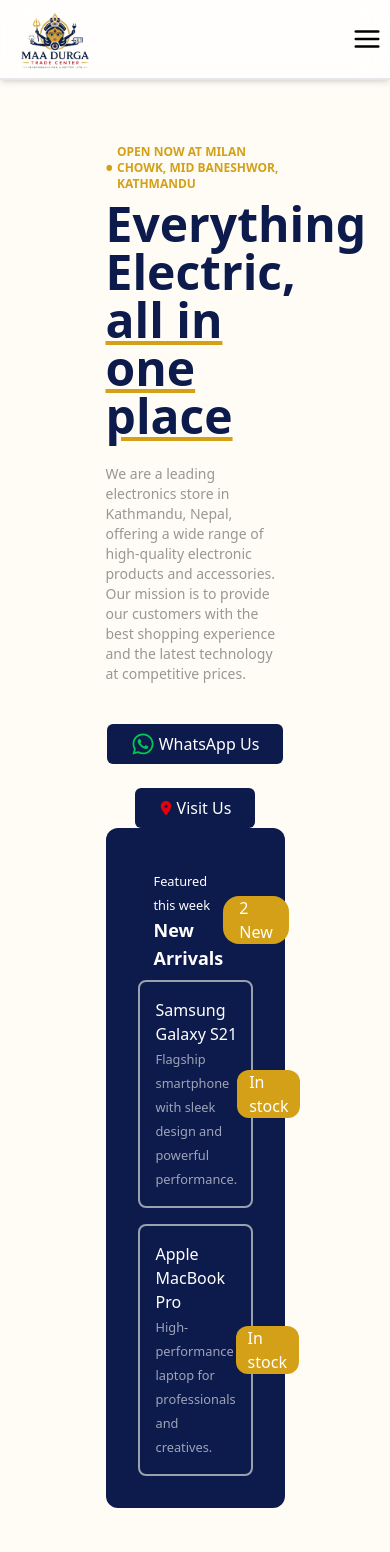
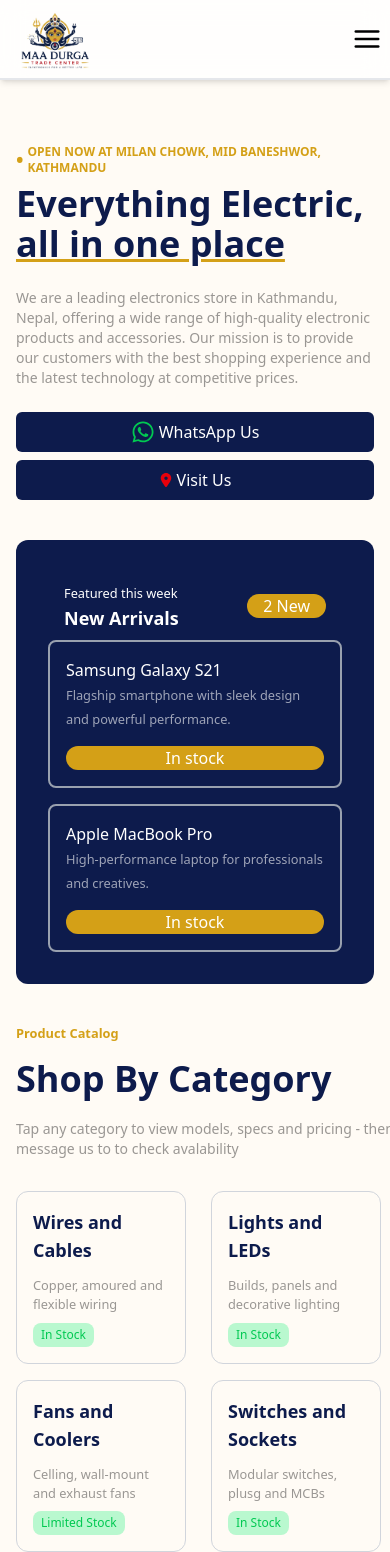
Before and after one commit to Ohmudai/Maa_durga_frontend, a Next.js app: page /home in a window 390 px wide. Before the commit the page ends 1508 px from the top, so only its background shows below. Built offline with nearby package versions, Linux system fonts and the light colour scheme.

Commit message:
Added product catalog section in home page and make the hero section and product catalog section mobile responsive

```diff
--- a/app/components/Home/hero_section.tsx
+++ b/app/components/Home/hero_section.tsx
@@ -19,12 +19,12 @@
   return (
     <div className="flex flex-col md:flex-row items-center justify-between flex-2 pt-16 gap-x-32 ">
       {/* left section */}
-      <div className="w-[50%] ">
+      <div className="md:w-[50%] ">
         <p className="flex justify-start items-center text-xs font-semibold text-secondary gap-x-1 ">
           <span className="text-xl">&bull;</span> OPEN NOW AT MILAN CHOWK, MID
           BANESHWOR, KATHMANDU
         </p>
-        <h1 className="text-5xl font-bold text-primary mt-2">
+        <h1 className="md:text-5xl text-4xl font-bold text-primary mt-2">
           Everything Electric,{" "}
           <span className="underline decoration-secondary">
             all in one place
@@ -36,9 +36,9 @@
           mission is to provide our customers with the best shopping experience
           and the latest technology at competitive prices.
         </p>
-        <div className="flex flex-col md:flex-row gap-x-4 gap-y-2 justify-end items-center mt-6">
+        <div className="flex flex-col md:flex-row md:gap-x-4 gap-y-2 justify-end items-center mt-6">
           <button
-            className=" flex justify-center items-center gap-x-1 cursor-pointer bg-primary text-white px-6 py-2 rounded-md mt-4 transition-colors duration-300"
+            className=" flex justify-center items-center gap-x-1 cursor-pointer bg-primary text-white px-6 py-2 rounded-md md:mt-4 transition-colors duration-300 md:w-fit w-full"
             onClick={() =>
               window.open(
                 "https://wa.me/917349206895?text=Hi%20I%20want%20to%20know%20about%20your%20products.",
@@ -49,15 +49,19 @@
             <FaWhatsapp className="text-green-500 text-2xl" />
             WhatsApp Us
           </button>
-          <button className="flex justify-center items-center gap-x-1 cursor-pointer bg-primary text-white px-6 py-2 rounded-md mt-4 transition-colors duration-300">
+          <button className="flex justify-center items-center gap-x-1 cursor-pointer bg-primary text-white px-6 py-2 rounded-md md:mt-4 transition-colors duration-300 md:w-fit w-full"
+          onClick={()=>{
+            window.open("https://www.google.com/search?kgmid=/g/11zk8m5vt0&hl=en-NP&q=Maa+durga+trade+center&shem=epsd1,ltae,rimspwouoe&shndl=30&source=sh/x/loc/osrp/m5/1&kgs=b934a2139901334d&utm_source=epsd1,ltae,rimspwouoe,sh/x/loc/osrp/m5/1","_blank")
+          }}
+          >
             <FaLocationDot className="text-red-600 text-sm" />
             Visit Us
           </button>
         </div>
       </div>
       {/* Right Section  */}
-      <div className=" w-[50%] bg-primary rounded-xl p-8">
-        <div className="flex justify-between items-center  px-4 py-2">
+      <div className=" md:w-[50%] bg-primary rounded-xl p-8 md:mt-0 mt-10">
+        <div className="flex  justify-between items-center  px-4 py-2">
           <div>
             <small className="text-white font-light">Featured this week</small>
             <p className="text-lg font-semibold text-white">New Arrivals</p>
@@ -73,7 +77,7 @@
             return (
               <div
                 key={index}
-                className="p-4 border-2 border-gray-400 flex justify-between  items-center rounded-lg"
+                className="p-4 border-2 border-gray-400 flex flex-col md:flex-row justify-between  items-center rounded-lg"
               >
                 <div>
                   <div>
@@ -83,7 +87,7 @@
                     {stock.one_word_desc}
                   </small>
                 </div>
-                <div className="bg-secondary px-3 rounded-xl">
+                <div className="bg-secondary px-3 rounded-xl md:w-fit w-full text-center md:mt-0 mt-4">
                   <p className="text-white">{stock.status}</p>
                 </div>
               </div>
--- a/app/components/Home/index.tsx
+++ b/app/components/Home/index.tsx
@@ -1,9 +1,11 @@
 'use client';
 import HeroSection from './hero_section';
-export default function Home() {
+import ProductCatalogSection from './product_catalog_section';
+export default function HomePage() {
   return (
-    <div className="flex flex-col items-center justify-center flex-2">
+    <div>
       <HeroSection />
+      <ProductCatalogSection/>
     </div>
   );
 }
--- /dev/null
+++ b/app/components/Home/product_catalog_section.tsx
@@ -0,0 +1,62 @@
+import { useRouter } from "next/navigation";
+
+const products = [
+  {
+    category: "Wires and Cables",
+    desc: "Copper, amoured and flexible wiring",
+    status: "In Stock",
+  },
+  {
+    category: "Lights and LEDs",
+    desc: "Builds, panels and decorative lighting",
+    status: "In Stock",
+  },
+  {
+    category: "Fans and Coolers",
+    desc: "Celling, wall-mount and exhaust fans",
+    status: "Limited Stock",
+  },
+  {
+    category: "Switches and Sockets",
+    desc: "Modular switches, plusg and MCBs",
+    status: "In Stock",
+  },
+];
+export function ProductCategoryCards({product}: any) {
+  return (
+    <div className="flex h-full flex-col  border-1 border-gray-300 w-[170px] p-4  rounded-xl">
+      <h5 className="font-semibold text-lg text-primary">{product.category}</h5>
+      <small className="mt-3 text-black/40 flex-1">
+        {product.desc}
+      </small>
+      <div className="mt-2 text-xs rounded-lg px-2 py-1 bg-green-200 text-green-500 w-fit">
+        {product.status}
+      </div>
+    </div>
+  );
+}
+
+export default function ProductCatalogSection() {
+    const router = useRouter();
+  return (
+    <div className="mt-10">
+      <div className="flex flex-col gap-y-4">
+        <small className="text-md font-semibold text-secondary">
+          Product Catalog
+        </small>
+        <h1 className="md:text-5xl text-4xl font-bold text-primary">Shop By Category</h1>
+        <small className="text-sm text-black/40 w-sm mt-1">
+          Tap any category to view models, specs and pricing - then message us
+          to to check avalability
+        </small>
+      </div>
+      <div  className="mt-8 grid grid-cols-2 md:grid-cols-4 md:gap-y-0 gap-y-4 justify-items-start align-items-center  gap-x-8 ">
+        {products.map((product, index) => (
+          <div key={index} className="cursor-pointer hover:shadow-lg hover:shadow-primary/50 " onClick={() => router.push(`/products?category=${product.category}`)}>
+            <ProductCategoryCards product={product} />
+          </div>
+        ))}
+      </div>
+    </div>
+  );
+}
--- a/app/home/page.tsx
+++ b/app/home/page.tsx
@@ -1,10 +1,10 @@
-import Container from '../components/globals/container'
-import '../globals.css'
-import HeroSection from '../components/Home/hero_section'
+import Container from "../components/globals/container";
+import "../globals.css";
+import HomePage from "../components/Home";
 export default function Home() {
   return (
     <Container>
-      <HeroSection />
-      </Container>
+      <HomePage />
+    </Container>
   );
 }
```
